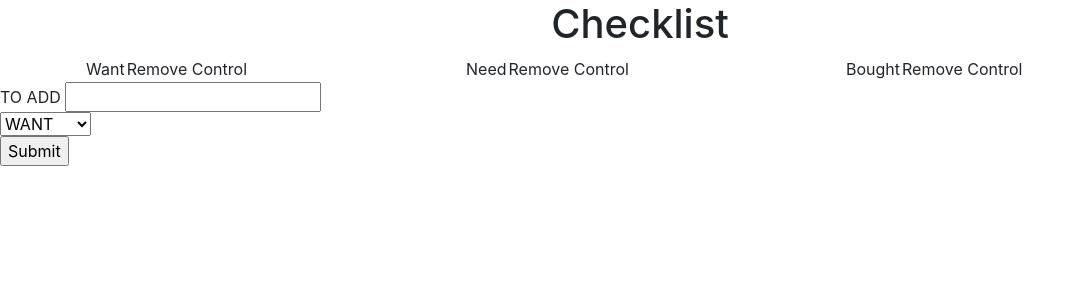
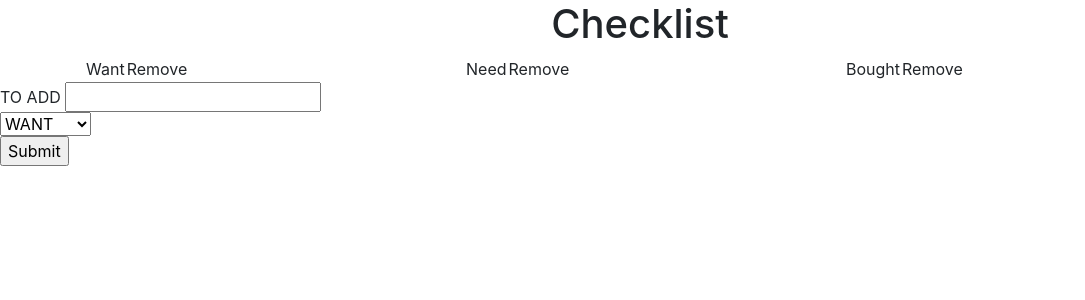
Before and after one commit to seehamrun/DebugThugs, a Python web app: template templates/checklist.html in a window 1280 px wide. Shown: the part 76-376 px from the top of the page, without its empty margins (0-1085 px from the left). Run offline with Jinja, Linux system fonts and the light colour scheme; the template is opened without the code that fills it, so the values that code supplies are empty; some libraries are stand-ins or nearby versions.

Commit message:
remnoved control

```diff
--- a/templates/checklist.html
+++ b/templates/checklist.html
@@ -48,7 +48,7 @@
           <table>
             <tr>
               <td>Want</td>
-              <td>Remove Control<td>
+              <td>Remove<td>
             </tr>
             <tr>
               {% for want in wantsList %}
@@ -63,7 +63,7 @@
           <table>
             <tr>
               <td>Need</td>
-              <td>Remove Control<td>
+              <td>Remove<td>
             </tr>
             <tr>
               {% for need in needsList %}
@@ -78,7 +78,7 @@
           <table>
             <tr>
               <td>Bought</td>
-              <td>Remove Control<td>
+              <td>Remove<td>
             </tr>
             <tr>
               {% for bought in boughtList %}
```
